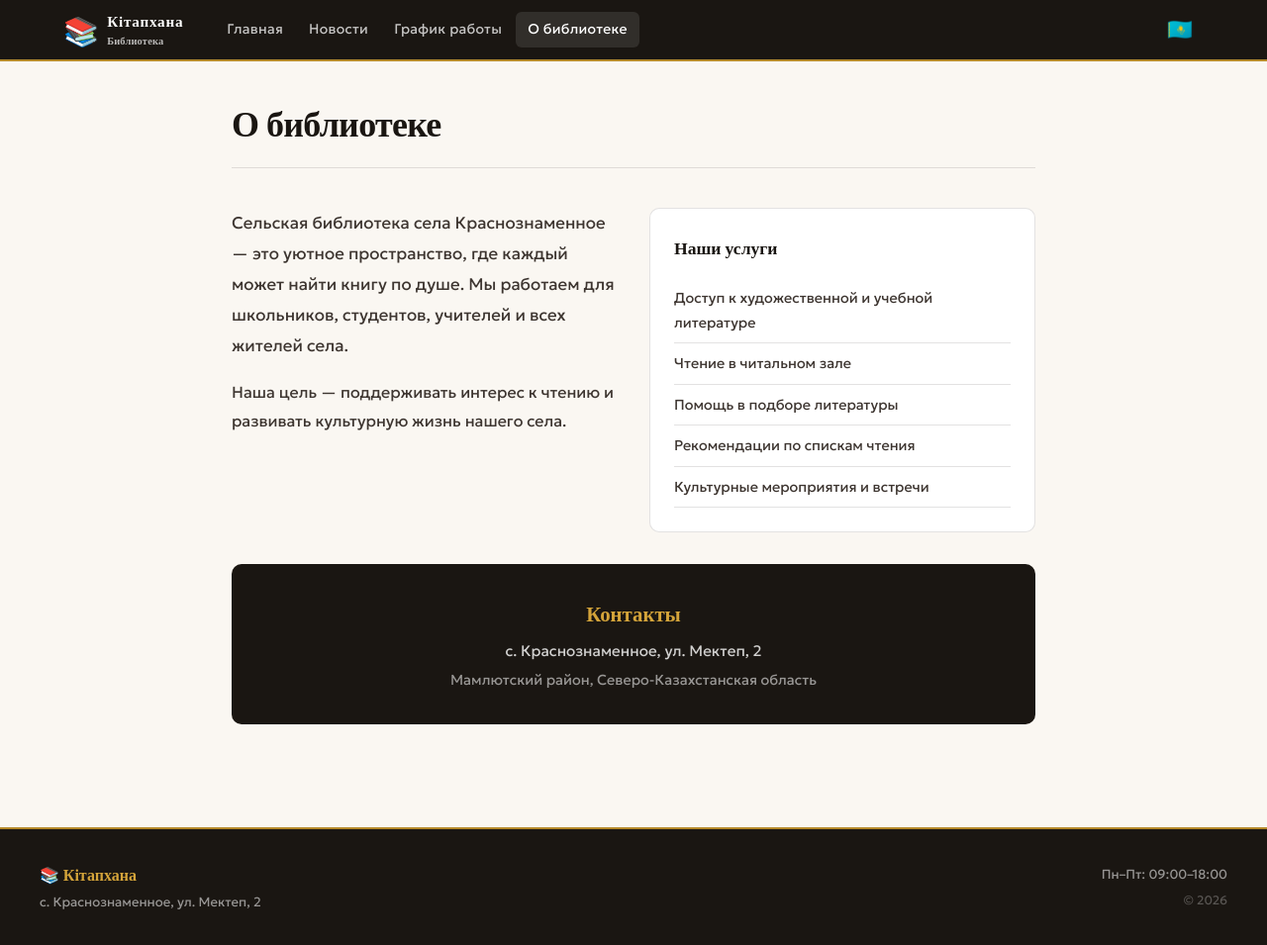
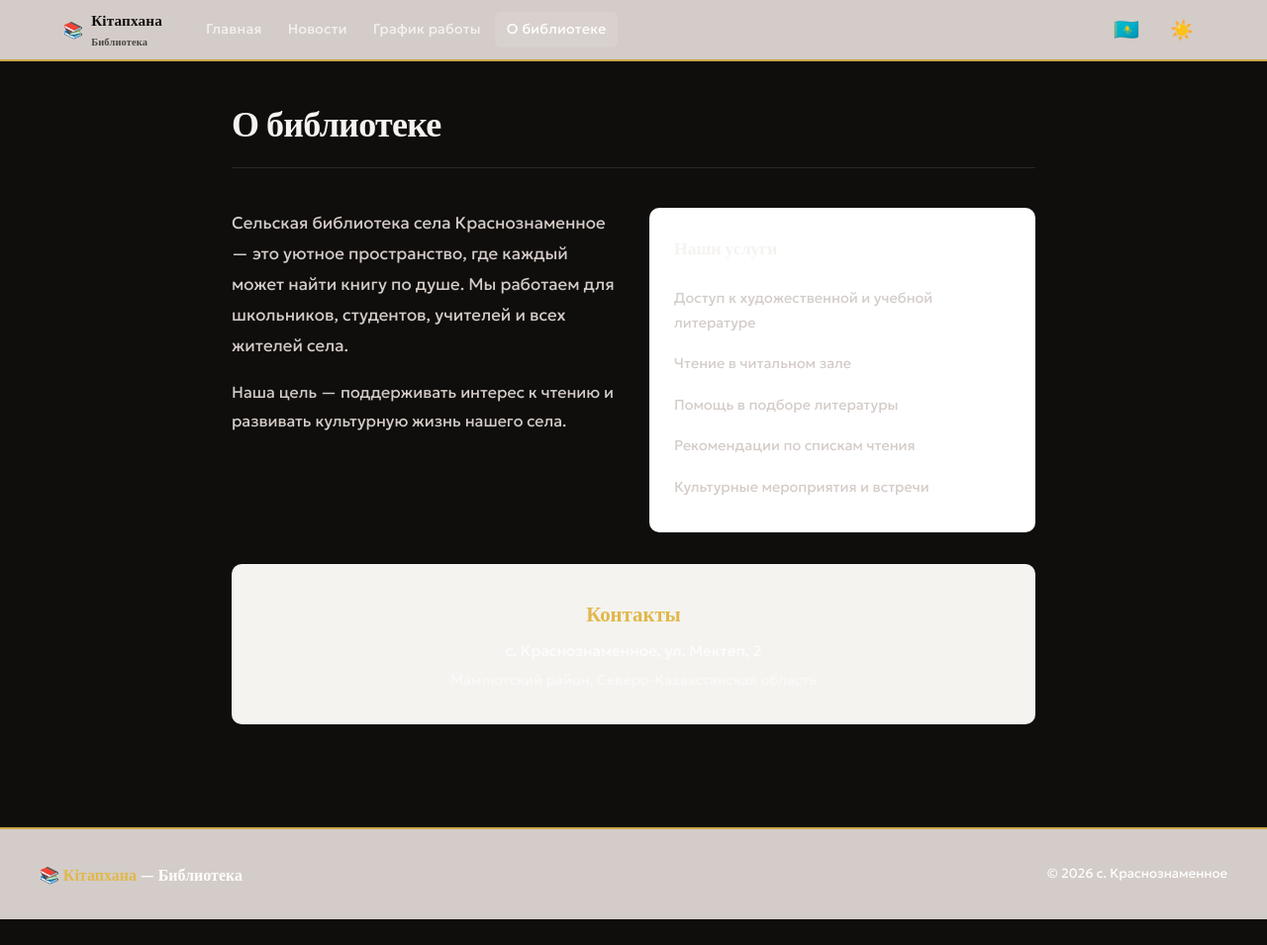
Before and after one commit to EduardoYa/krasnoznam-library, a Flask app: page /about in a window 1280 px wide. Shown: the whole page at 99% size. After the commit the page ends 929 px from the top, so only its background shows below. Run offline with Flask 3, Linux system fonts and the light colour scheme.

Commit message:
Update base.html

```diff
--- a/templates/base.html
+++ b/templates/base.html
@@ -1,5 +1,5 @@
 <!DOCTYPE html>
-<html lang="ru" data-lang="ru">
+<html lang="ru" data-lang="ru" data-theme="dark">
 <head>
 <meta charset="UTF-8">
 <meta name="viewport" content="width=device-width, initial-scale=1.0">
@@ -7,7 +7,9 @@
 <link rel="preconnect" href="https://fonts.googleapis.com">
 <link href="https://fonts.googleapis.com/css2?family=Playfair+Display:wght@400;600;700&family=Geologica:wght@300;400;500&display=swap" rel="stylesheet">
 <style>
+/* ===== ПЕРЕМЕННЫЕ ТЕМЫ ===== */
 :root {
+  /* Светлая тема */
   --cream:   #faf7f2;
   --cream2:  #f2ede4;
   --cream3:  #e8e0d0;
@@ -23,6 +25,40 @@
   --shadow:  0 2px 20px rgba(26,22,18,0.08);
   --r:       10px;
 }
+
+/* Темная тема */
+html[data-theme="light"] {
+  --cream:   #ffffff;
+  --cream2:  #f5f3f0;
+  --cream3:  #ede8e0;
+  --ink:     #1a1612;
+  --ink2:    #3d3530;
+  --ink3:    #7a6e65;
+  --gold:    #b5892a;
+  --gold2:   #d4a43a;
+  --blue:    #2a5f8f;
+  --blue2:   #3a7ab5;
+  --red:     #8f2a2a;
+  --border:  rgba(26,22,18,0.08);
+  --shadow:  0 2px 20px rgba(26,22,18,0.06);
+}
+
+html[data-theme="dark"] {
+  --cream:   #0f0e0c;
+  --cream2:  #1a1815;
+  --cream3:  #242220;
+  --ink:     #f5f3f0;
+  --ink2:    #d4ccc8;
+  --ink3:    #9a8f85;
+  --gold:    #c9a648;
+  --gold2:   #e0b84a;
+  --blue:    #5a8faf;
+  --blue2:   #6fa5cf;
+  --red:     #bb5a5a;
+  --border:  rgba(245,243,240,0.12);
+  --shadow:  0 2px 20px rgba(0,0,0,0.25);
+}
+
 *,*::before,*::after{box-sizing:border-box;margin:0;padding:0}
 html{font-size:16px;scroll-behavior:smooth}
 body{
@@ -31,6 +67,7 @@ body{
   color:var(--ink);
   line-height:1.7;
   min-height:100vh;
+  transition:background-color .3s, color .3s;
 }
 a{color:var(--blue);text-decoration:none;transition:color .2s}
 a:hover{color:var(--gold)}
@@ -38,9 +75,10 @@ img{max-width:100%;height:auto;display:block}
 
 /* ── NAV ── */
 .nav{
-  background:var(--ink);
+  background:var(--ink2);
   position:sticky;top:0;z-index:100;
   border-bottom:2px solid var(--gold);
+  transition:background-color .3s;
 }
 .nav-inner{
   max-width:1200px;margin:0 auto;padding:0 1.5rem;
@@ -48,12 +86,25 @@ img{max-width:100%;height:auto;display:block}
 }
 .nav-logo{
   font-family:'Playfair Display',serif;
-  font-size:1.1rem;font-weight:700;
-  color:#fff;white-space:nowrap;
+  font-size:1rem;font-weight:700;
+  color:var(--cream);white-space:nowrap;
   display:flex;align-items:center;gap:8px;
   letter-spacing:0.01em;
 }
 .nav-logo span{color:var(--gold2)}
+.nav-logo div:last-child {
+  display:flex;
+  flex-direction:column;
+  gap:0;
+}
+.nav-logo div:last-child div:first-child {
+  font-size:.95rem;
+}
+.nav-logo div:last-child div:last-child {
+  font-size:.65rem;
+  opacity:.7;
+}
+
 .nav-links{display:flex;gap:2px;flex:1}
 .nav-links a{
   color:rgba(255,255,255,0.75);font-size:.875rem;font-weight:400;
@@ -74,6 +125,17 @@ img{max-width:100%;height:auto;display:block}
   min-width:44px;min-height:44px;
 }
 .lang-btn:hover{background:rgba(255,255,255,.1);transform:scale(1.1)}
+
+.theme-btn{
+  background:transparent;border:none;
+  color:var(--gold2);font-family:'Geologica',sans-serif;
+  font-size:1.2rem;cursor:pointer;transition:all .2s;
+  padding:6px 10px;
+  display:flex;align-items:center;justify-content:center;
+  min-width:44px;min-height:44px;
+}
+.theme-btn:hover{background:rgba(255,255,255,.1);transform:scale(1.1)}
+
 .admin-link{
   font-size:.8rem;color:rgba(255,255,255,.4);padding:4px 10px;
   border-radius:6px;transition:all .2s;
@@ -100,75 +162,101 @@ img{max-width:100%;height:auto;display:block}
 }
 .btn-primary{background:var(--blue);color:#fff}
 .btn-primary:hover{background:var(--blue2);color:#fff;transform:translateY(-1px)}
-.btn-gold{background:var(--gold);color:#fff}
-.btn-gold:hover{background:var(--gold2);color:#fff;transform:translateY(-1px)}
-.btn-outline{background:transparent;color:var(--ink2);border:1.5px solid var(--border)}
-.btn-outline:hover{border-color:var(--ink2);background:var(--cream2);color:var(--ink)}
-.btn-danger{background:transparent;color:var(--red);border:1px solid rgba(143,42,42,.3)}
-.btn-danger:hover{background:rgba(143,42,42,.08);border-color:var(--red)}
-.btn-sm{padding:6px 14px;font-size:.8rem}
+.btn-gold{background:linear-gradient(135deg, var(--gold) 0%, var(--gold2) 100%);color:#fff}
+.btn-gold:hover{transform:translateY(-1px);box-shadow:0 4px 15px rgba(181,137,42,0.25)}
+.btn-outline{background:transparent;border:1px solid var(--border);color:var(--ink2)}
+.btn-outline:hover{background:var(--cream2);border-color:var(--ink3)}
+.btn-danger{background:rgba(143,42,42,.15);color:var(--red)}
+.btn-danger:hover{background:rgba(143,42,42,.25)}
+.btn-sm{padding:8px 12px;font-size:.8rem}
 
-/* ── NEWS CARDS ── */
-.news-grid{display:grid;grid-template-columns:repeat(auto-fill,minmax(320px,1fr));gap:1.5rem}
+/* ── FORMS ── */
+.form-group{margin-bottom:1.25rem}
+.form-label{display:block;margin-bottom:.5rem;font-weight:500;font-size:.9rem}
+.form-input{width:100%;padding:10px 12px;border:1px solid var(--border);border-radius:var(--r);font-family:inherit;font-size:.95rem;color:var(--ink);transition:all .2s}
+.form-input:focus{outline:none;border-color:var(--blue);box-shadow:0 0 0 3px rgba(42,95,143,0.08)}
+.form-textarea{resize:vertical;min-height:120px;width:100%;padding:10px 12px;border:1px solid var(--border);border-radius:var(--r);font-family:inherit;font-size:.95rem;color:var(--ink);transition:all .2s}
+.form-textarea:focus{outline:none;border-color:var(--blue);box-shadow:0 0 0 3px rgba(42,95,143,0.08)}
+.form-check{display:flex;align-items:center;gap:8px;cursor:pointer;user-select:none;font-size:.9rem}
+.form-hint{font-size:.8rem;color:var(--ink3);margin-top:.3rem}
+
+/* ── NEWS GRID ── */
+.news-grid{
+  display:grid;
+  grid-template-columns:repeat(auto-fill, minmax(320px, 1fr));
+  gap:1.5rem;
+  margin-bottom:2rem;
+}
 .news-card{
-  background:#fff;border-radius:var(--r);
+  background:#fff;
   border:1px solid var(--border);
+  border-radius:var(--r);
   overflow:hidden;
-  transition:transform .25s,box-shadow .25s;
-  animation:fadeUp .5s both;
+  transition:all .3s;
+  display:flex;
+  flex-direction:column;
+  height:100%;
 }
-.news-card:hover{transform:translateY(-4px);box-shadow:0 12px 40px rgba(26,22,18,.12)}
+html[data-theme="dark"] .news-card {
+  background:var(--cream2);
+}
+.news-card:hover{
+  border-color:var(--blue);
+  box-shadow:var(--shadow);
+  transform:translateY(-4px);
+}
 .news-card-img{
-  width:100%;height:200px;object-fit:cover;
-  transition:transform .4s;
+  width:100%;
+  height:200px;
+  object-fit:cover;
+  background:var(--cream2);
 }
-.news-card:hover .news-card-img{transform:scale(1.04)}
-.news-card-img-placeholder{
-  width:100%;height:180px;
-  background:linear-gradient(135deg,var(--cream2) 0%,var(--cream3) 100%);
-  display:flex;align-items:center;justify-content:center;
-  font-size:3rem;opacity:.4;
-}
-.news-card-body{padding:1.25rem}
-.news-card-pin{
-  display:inline-block;font-size:.7rem;font-weight:500;
-  letter-spacing:.06em;text-transform:uppercase;
-  background:var(--gold);color:#fff;
-  padding:2px 8px;border-radius:99px;margin-bottom:8px;
+.news-card-body{
+  padding:1.25rem;
+  flex:1;
+  display:flex;
+  flex-direction:column;
 }
 .news-card-title{
   font-family:'Playfair Display',serif;
-  font-size:1.15rem;font-weight:600;color:var(--ink);
-  line-height:1.35;margin-bottom:.5rem;
+  font-size:1.1rem;
+  font-weight:600;
+  color:var(--ink);
+  margin-bottom:.5rem;
+  line-height:1.3;
 }
-.news-card-title a{color:inherit}
-.news-card-title a:hover{color:var(--gold)}
-.news-card-date{font-size:.78rem;color:var(--ink3);margin-bottom:.75rem}
-.news-card-text{font-size:.875rem;color:var(--ink2);line-height:1.6;
-  display:-webkit-box;-webkit-line-clamp:3;-webkit-box-orient:vertical;overflow:hidden}
-.news-card-more{display:inline-block;margin-top:.75rem;font-size:.82rem;color:var(--blue);font-weight:500}
-.news-card-more:hover{color:var(--gold)}
-
-/* ── FORMS ── */
-.form-group{margin-bottom:1.25rem}
-.form-label{display:block;font-size:.85rem;font-weight:500;color:var(--ink2);margin-bottom:6px}
-.form-input,.form-textarea,.form-select{
-  width:100%;padding:10px 14px;
-  background:#fff;border:1.5px solid var(--border);
-  border-radius:var(--r);color:var(--ink);
-  font-family:'Geologica',sans-serif;font-size:.875rem;
-  outline:none;transition:border-color .2s;
+.news-card-meta{
+  font-size:.8rem;
+  color:var(--ink3);
+  margin-bottom:.75rem;
 }
-.form-input:focus,.form-textarea:focus,.form-select:focus{border-color:var(--blue)}
-.form-textarea{min-height:160px;resize:vertical;line-height:1.7}
-.form-hint{font-size:.78rem;color:var(--ink3);margin-top:4px}
-.form-check{display:flex;align-items:center;gap:8px;cursor:pointer;font-size:.875rem}
-.form-check input{width:18px;height:18px;accent-color:var(--gold);cursor:pointer}
+.news-card-excerpt{
+  color:var(--ink2);
+  font-size:.9rem;
+  line-height:1.6;
+  flex:1;
+  margin-bottom:1rem;
+}
+.news-card-link{
+  color:var(--blue);
+  font-size:.9rem;
+  font-weight:500;
+  transition:all .2s;
+  display:inline-flex;
+  align-items:center;
+  gap:4px;
+}
+.news-card-link:hover{
+  color:var(--gold);
+  gap:8px;
+}
 
 /* ── FOOTER ── */
-footer{
-  background:var(--ink);color:rgba(255,255,255,.55);
-  padding:2rem 1.5rem;margin-top:4rem;
+.footer{
+  background:var(--ink2);
+  color:#fff;
+  padding:2rem 1.5rem;
+  margin-top:4rem;
   border-top:2px solid var(--gold);
 }
 .footer-inner{
@@ -190,7 +278,6 @@ footer{
 .text-muted{color:var(--ink3)}
 .text-sm{font-size:.85rem}
 
-/* ── ANIMATIONS ── */
 @keyframes fadeUp{
   from{opacity:0;transform:translateY(18px)}
   to{opacity:1;transform:translateY(0)}
@@ -205,11 +292,9 @@ footer{
 .news-card:nth-child(5){animation-delay:.25s}
 .news-card:nth-child(6){animation-delay:.3s}
 
-/* Scroll reveal */
 .reveal{opacity:0;transform:translateY(20px);transition:opacity .6s,transform .6s}
 .reveal.visible{opacity:1;transform:none}
 
-/* Mobile */
 @media(max-width:768px){
   .nav-inner{padding:0 1rem;gap:1rem}
   .nav-links{display:none}
@@ -218,22 +303,21 @@ footer{
   .container{padding:1.5rem 1rem}
 }
 
-/* ── MOBILE MENU ── */
 .mob-menu-btn{
   display:none;background:none;border:none;cursor:pointer;
   color:rgba(255,255,255,.8);font-size:1.3rem;padding:4px;
 }
 @media(max-width:768px){.mob-menu-btn{display:block}}
 .mob-menu{
-  display:none;background:var(--ink);border-top:1px solid rgba(255,255,255,.1);
+  display:none;background:var(--ink2);border-top:1px solid rgba(255,255,255,.1);
   padding:.75rem 1rem;
 }
 .mob-menu.open{display:block}
 .mob-menu a{
-  display:block;color:rgba(255,255,255,.8);padding:8px 4px;
-  font-size:.9rem;border-bottom:1px solid rgba(255,255,255,.06);
+  display:block;padding:.75rem;color:rgba(255,255,255,.8);font-size:.9rem;
+  transition:color .2s;
 }
-.mob-menu a:last-child{border:none}
+.mob-menu a:hover{color:#fff}
 </style>
 {% block head %}{% endblock %}
 </head>
@@ -242,10 +326,10 @@ footer{
 <nav class="nav">
   <div class="nav-inner">
     <div class="nav-logo">
-      <span style="font-size:1.8rem;display:flex;align-items:center">📚</span>
+      <span>📚</span>
       <div>
-        <div style="font-size:.95rem;letter-spacing:0.05em">Кітапхана</div>
-        <div style="font-size:.65rem;opacity:.7;margin-top:-2px">Библиотека</div>
+        <div>Кітапхана</div>
+        <div>Библиотека</div>
       </div>
     </div>
     <div class="nav-links">
@@ -257,6 +341,9 @@ footer{
     <div class="nav-right">
       <button class="lang-btn" id="langBtn" onclick="toggleLang()" title="Өз тілін өзгерту / Изменить язык">
         <span id="langFlag">🇷🇺</span>
+      </button>
+      <button class="theme-btn" id="themeBtn" onclick="toggleTheme()" title="Тёмная/светлая тема">
+        <span id="themeIcon">🌙</span>
       </button>
       {% if session.get('admin') %}
       <a href="/logout" class="admin-link" data-ru="Выйти" data-kz="Шығу">Выйти</a>
@@ -272,22 +359,19 @@ footer{
   </div>
 </nav>
 
-{% block content %}{% endblock %}
+<main>
+  {% block content %}{% endblock %}
+</main>
 
-<footer>
+<footer class="footer">
   <div class="footer-inner">
-    <div>
-      <div class="footer-logo">📚 <span>Кітапхана</span></div>
-      <div style="margin-top:4px" data-ru="с. Краснознаменное, ул. Мектеп, 2" data-kz="Краснознаменное ауылы, Мектеп к., 2">с. Краснознаменное, ул. Мектеп, 2</div>
-    </div>
-    <div style="text-align:right">
-      <div data-ru="Пн–Пт: 09:00–18:00" data-kz="Дс–Жм: 09:00–18:00">Пн–Пт: 09:00–18:00</div>
-      <div style="margin-top:4px;font-size:.78rem;opacity:.5">© 2026</div>
-    </div>
+    <div class="footer-logo">📚 <span>Кітапхана</span> — Библиотека</div>
+    <div>© 2026 с. Краснознаменное</div>
   </div>
 </footer>
 
 <script>
+// Язык
 let lang = localStorage.getItem('lib_lang') || 'ru';
 
 function toggleLang() {
@@ -305,29 +389,46 @@ function applyLang() {
   document.querySelectorAll('[data-ru]').forEach(el => {
     el.textContent = lang === 'ru' ? el.dataset.ru : (el.dataset.kz || el.dataset.ru);
   });
-  document.querySelectorAll('[data-ru-href]').forEach(el => {
-    el.href = lang === 'ru' ? el.dataset.ruHref : (el.dataset.kzHref || el.dataset.ruHref);
-  });
-  document.querySelectorAll('.lang-title').forEach(el => {
-    el.textContent = lang === 'ru' ? (el.dataset.ru||'') : (el.dataset.kz||el.dataset.ru||'');
-  });
-  document.querySelectorAll('.lang-body').forEach(el => {
-    el.innerHTML = lang === 'ru' ? (el.dataset.ru||'') : (el.dataset.kz||el.dataset.ru||'');
-  });
 }
 
+// Тема
+let theme = localStorage.getItem('lib_theme') || 'dark';
+
+function toggleTheme() {
+  theme = theme === 'dark' ? 'light' : 'dark';
+  localStorage.setItem('lib_theme', theme);
+  applyTheme();
+}
+
+function applyTheme() {
+  document.documentElement.setAttribute('data-theme', theme);
+  const themeIcon = document.getElementById('themeIcon');
+  if (themeIcon) {
+    themeIcon.textContent = theme === 'dark' ? '☀️' : '🌙';
+  }
+}
+
+// Мобильное меню
 function toggleMob() {
   document.getElementById('mobMenu').classList.toggle('open');
 }
 
-// Scroll reveal
-const observer = new IntersectionObserver(entries => {
-  entries.forEach(e => { if(e.isIntersecting) e.target.classList.add('visible'); });
-}, {threshold: 0.1});
-document.querySelectorAll('.reveal').forEach(el => observer.observe(el));
+// Инициализация
+applyLang();
+applyTheme();
 
-document.addEventListener('DOMContentLoaded', applyLang);
+// Reveal анимация
+function observeElements() {
+  const observer = new IntersectionObserver(entries => {
+    entries.forEach(entry => {
+      if (entry.isIntersecting) {
+        entry.target.classList.add('visible');
+      }
+    });
+  }, { threshold: 0.1 });
+  document.querySelectorAll('.reveal').forEach(el => observer.observe(el));
+}
+observeElements();
 </script>
-{% block scripts %}{% endblock %}
 </body>
 </html>
```
